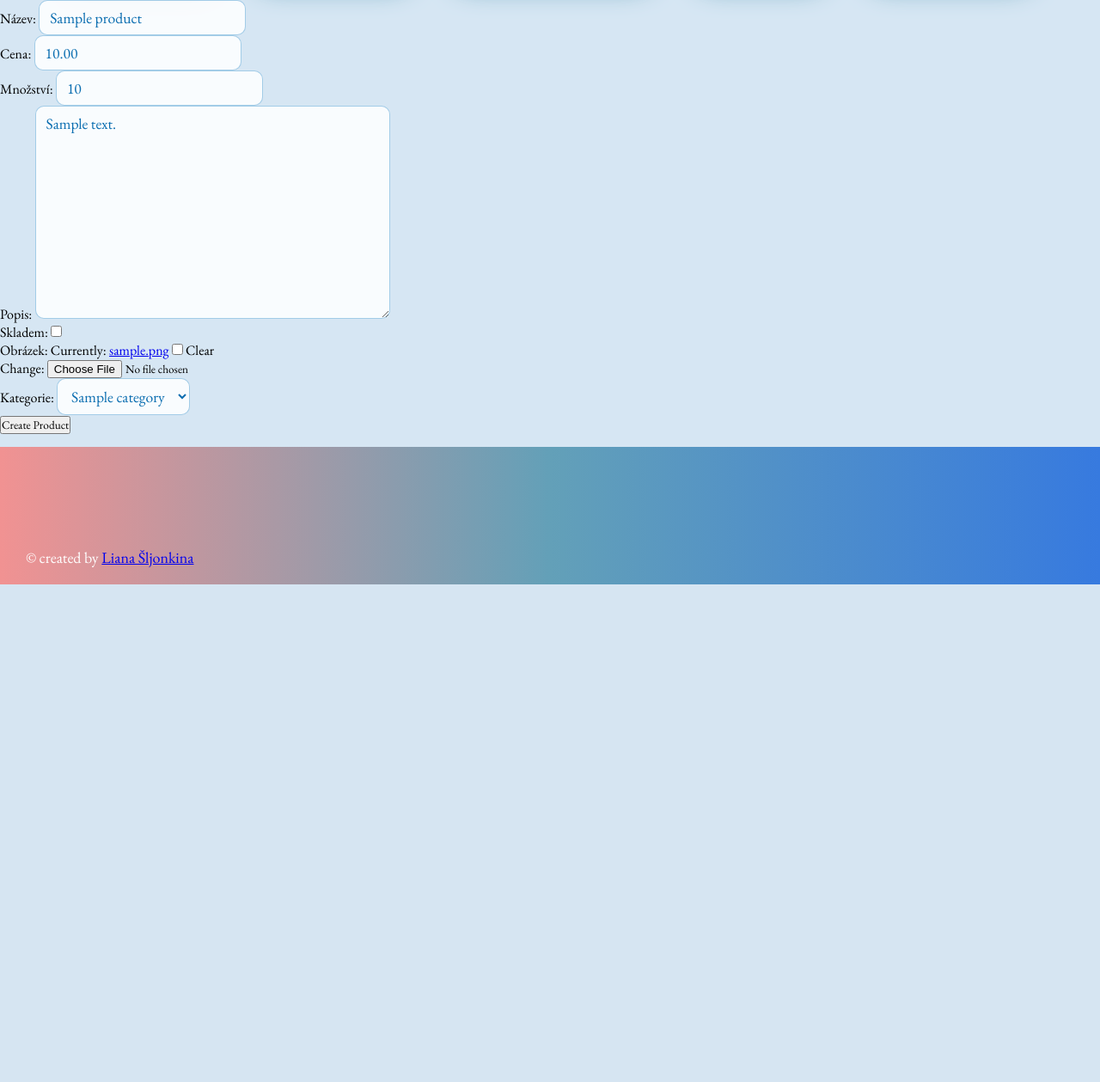
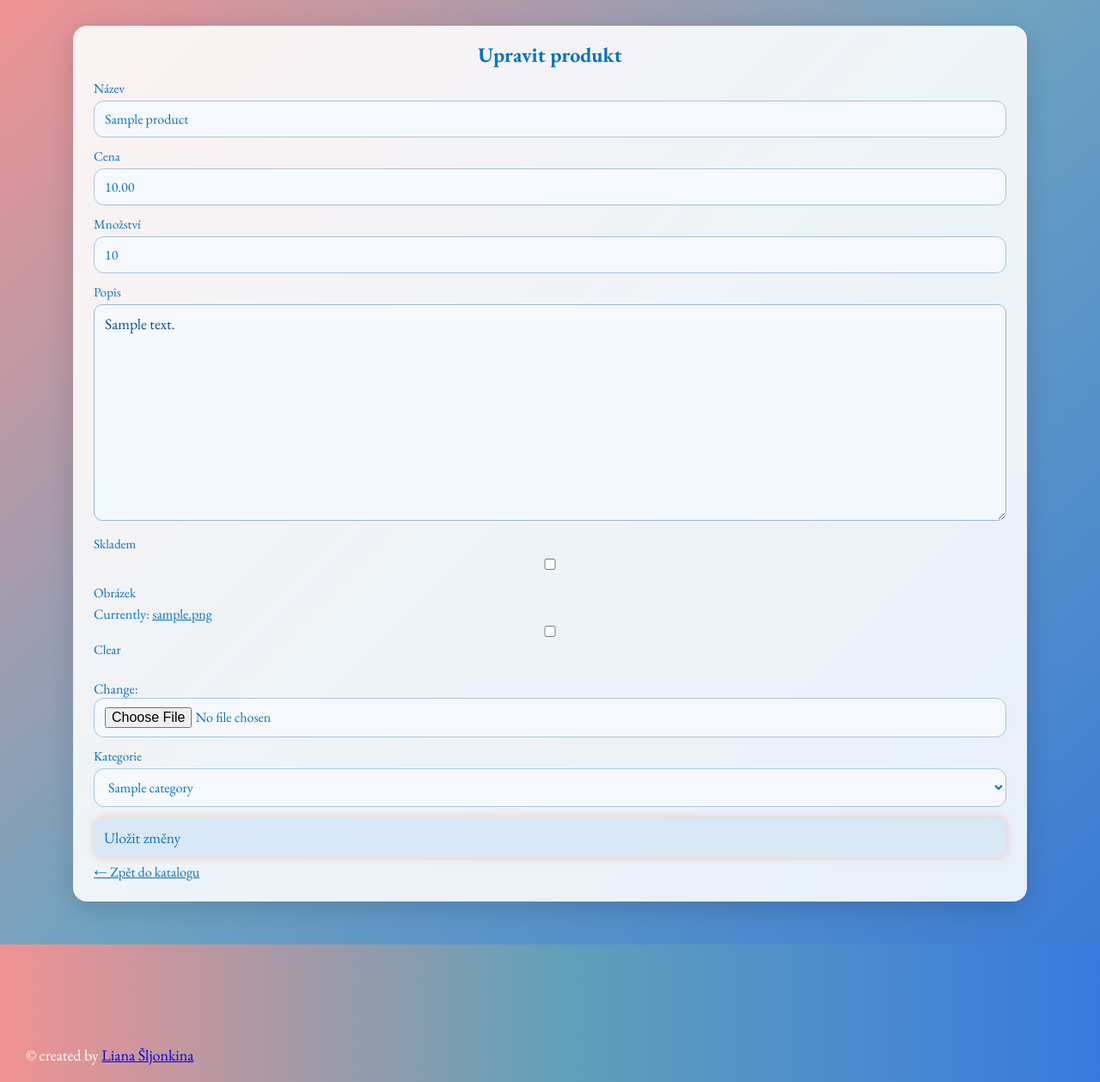
Before and after one commit to LianaSl/Django_ZP, a Django app: page /shop/product/update/1/ in a window 1280 px wide. Shown: the part 120-1379 px from the top of the page at 86% size. Before the commit the page ends 800 px from the top, so only its background shows below. Run offline with Django 5.2, Linux system fonts and the light colour scheme; a user stored in the database is signed in; tables that the repository leaves empty hold one stand-in row (values such as "Sample post"); some web fonts are replaced.

Commit message:
Update create_product template

```diff
--- a/shop/templates/shop/create_product.html
+++ b/shop/templates/shop/create_product.html
@@ -1,11 +1,38 @@
 {% extends "base.html" %}
+{% load static %}
+
+{% block title %}{% if object %}Upravit produkt{% else %}Nový produkt{% endif %} – FLORENTINA{% endblock %}
 
 {% block main_content %}
+<link rel="stylesheet" href="{% static 'shop/css/cart.css' %}">
 
-<form method="post" enctype="multipart/form-data">
-    {% csrf_token %}
-    {{ form }}
-    <button type="submit">Create Product</button>
-</form>
+<section class="cart-section">
+<div class="cart-page">
+    <div class="cart-box">
+        <h2>{% if object %}Upravit produkt{% else %}Nový produkt{% endif %}</h2>
 
+        <form method="post" enctype="multipart/form-data" class="checkout-form">
+            {% csrf_token %}
+
+            {% if form.non_field_errors %}
+                <div class="form-error">{{ form.non_field_errors }}</div>
+            {% endif %}
+
+            {% for field in form %}
+            <div class="field-wrap">
+                <label for="{{ field.id_for_label }}">{{ field.label }}</label>
+                {{ field }}
+                {% for e in field.errors %}<small class="err">{{ e }}</small>{% endfor %}
+            </div>
+            {% endfor %}
+
+            <button type="submit" class="btn-send">
+                {% if object %}Uložit změny{% else %}Vytvořit produkt{% endif %}
+            </button>
+        </form>
+
+        <p><a href="{% url 'products_page' %}">← Zpět do katalogu</a></p>
+    </div>
+</div>
+</section>
 {% endblock main_content %}
```
